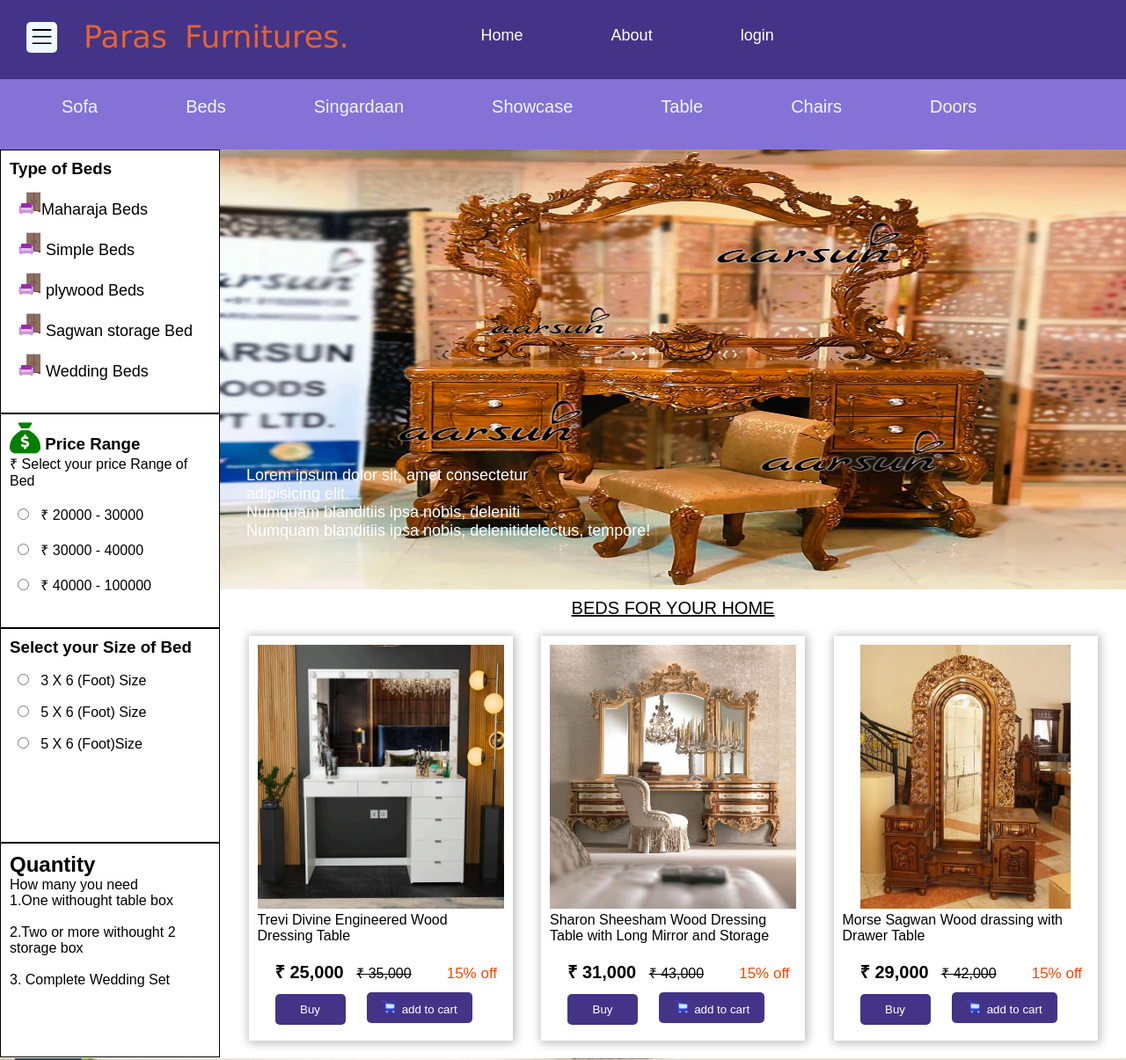
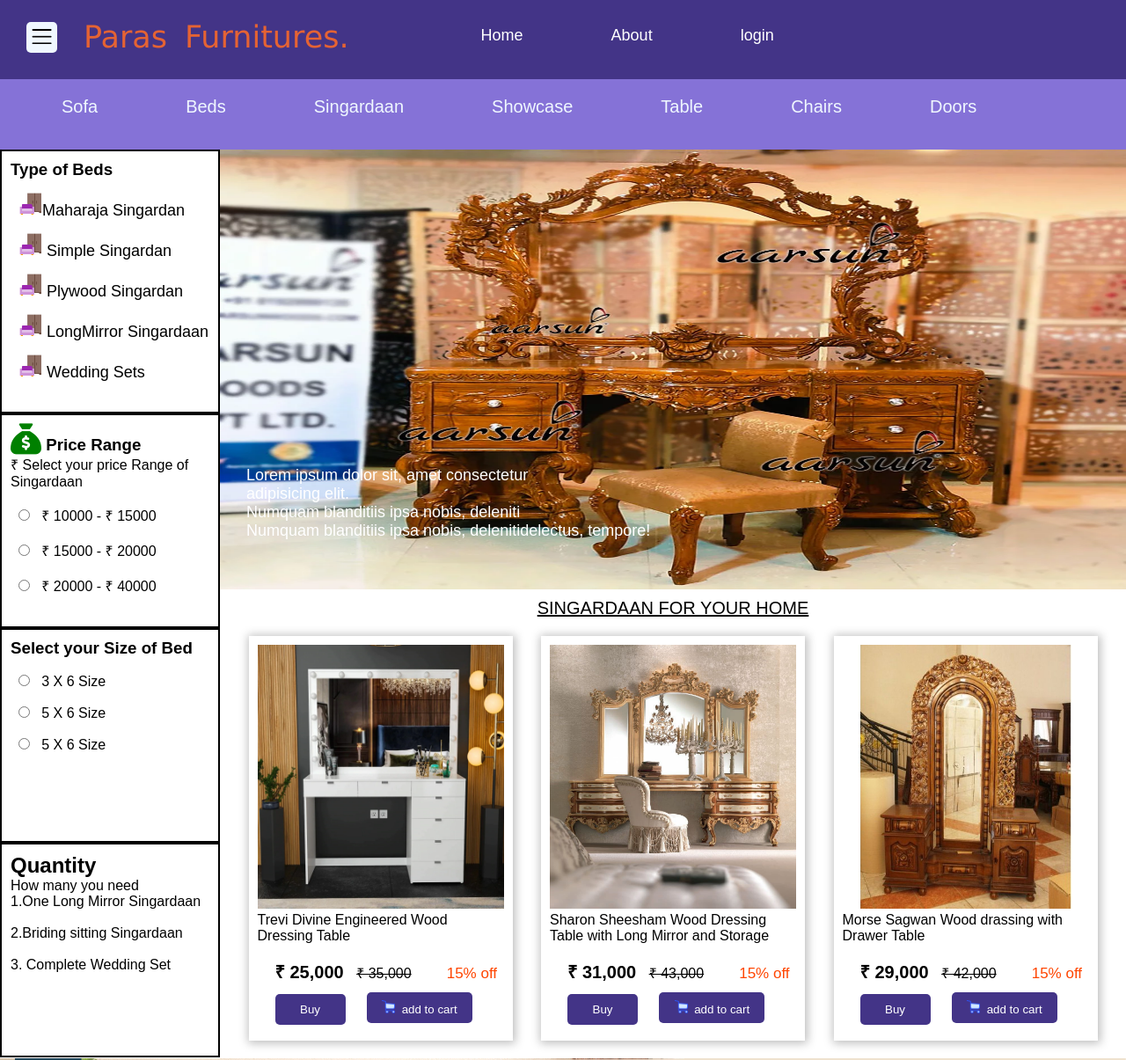
Before and after one commit to junedmd/Paras-furniture, a plain HTML site: page pages/singardan.html in a window 1280 px wide. Shown: the top 1205 px of the page at 88% size. Drawn offline with Linux system fonts and the light colour scheme.

Commit message:
add minor changes

```diff
--- a/css/product.css
+++ b/css/product.css
@@ -107,14 +107,14 @@
 
   .box{
      background-color: white;
-    border: 1px solid black;
+    border: 2px solid black;
     height: 300px;
     width: 250px;
     padding: 10px;
  }
  .box2{
    background-color: white;
-  border: 1px solid black;
+  border: 2px solid black;
   height: 244px;
   width: 250px;
   padding: 10px;
--- a/pages/singardan.html
+++ b/pages/singardan.html
@@ -42,17 +42,17 @@
           <div class="box">
             <h3> Type of Beds</h2>
              <ul>
-            <li><a href="#"><img src="./../images/icons8-furniture-48.png" class="icon">Maharaja Beds</a>
+            <li><a href="#"><img src="./../images/icons8-furniture-48.png" class="icon">Maharaja Singardan</a>
             </li>
-            <li> <img src="./../images/icons8-furniture-48.png" class="icon"> Simple Beds</a>
+            <li> <img src="./../images/icons8-furniture-48.png" class="icon"> Simple Singardan</a>
             </li>
-            <li> <img src="./../images/icons8-furniture-48.png" class="icon"> plywood Beds
+            <li> <img src="./../images/icons8-furniture-48.png" class="icon"> Plywood Singardan
 
             </a>
             </li>
-            <li> <img src="./../images/icons8-furniture-48.png" class="icon"> Sagwan storage Bed </a>
+            <li> <img src="./../images/icons8-furniture-48.png" class="icon"> LongMirror Singardaan </a>
             </li>
-            <li> <img src="./../images/icons8-furniture-48.png" class="icon"> Wedding Beds
+            <li> <img src="./../images/icons8-furniture-48.png" class="icon"> Wedding Sets
 
             </a>
             </li>
@@ -63,13 +63,13 @@
             <h3> <i class="fa-solid fa-sack-dollar"></i> Price Range </h3>
 
             <form >
-              <p>  ₹ Select your price Range of Bed</p><br>
+              <p>  ₹ Select your price Range of Singardaan</p><br>
               <input type="radio" id="html" name="fav_language" value="HTML">
-              <label for="html"> ₹ 20000 - 30000</label><br><br>
+              <label for="html"> ₹ 10000 - ₹ 15000</label><br><br>
               <input type="radio" id="css" name="fav_language" value="CSS">
-              <label for="css"> ₹ 30000 - 40000</label><br><br>
+              <label for="css"> ₹ 15000 - ₹ 20000</label><br><br>
               <input type="radio" id="javascript" name="fav_language" value="JavaScript">
-              <label for="javascript"> ₹ 40000 - 100000</label>
+              <label for="javascript"> ₹ 20000 - ₹ 40000</label>
 
 
             </form>
@@ -81,11 +81,11 @@
             <form >
              <br>
               <input type="radio" id="html" name="fav_language" value="HTML">
-              <label for="html">3 X 6 (Foot) Size</label><br><br>
+              <label for="html">3 X 6  Size</label><br><br>
               <input type="radio" id="css" name="fav_language" value="CSS">
-              <label for="css">5 X 6 (Foot) Size </label><br><br>
+              <label for="css">5 X 6  Size </label><br><br>
               <input type="radio" id="javascript" name="fav_language" value="JavaScript">
-              <label for="javascript">5 X 6 (Foot)Size</label>
+              <label for="javascript">5 X 6 Size</label>
 
 
             </form>
@@ -93,8 +93,8 @@
           <div class="box2">
             <h2> Quantity </h2>
             <p> How many you need</p>
-            <a href="3">1.One  withought table box </a><br><br>
-            <a href=""> 2.Two or more withought 2 storage box  </a><br><br>
+            <a href="3">1.One Long Mirror Singardaan </a><br><br>
+            <a href=""> 2.Briding sitting Singardaan  </a><br><br>
             <a href=""> 3. Complete  Wedding Set</a>
 
          </div>
@@ -109,7 +109,7 @@
 
 
            </div>
-            <span class="text-center">  <u>BEDS FOR YOUR HOME</u></span>
+            <span class="text-center">  <u>SINGARDAAN FOR YOUR HOME</u></span>
 
               <div class="sec1">
                   <div class="card">
```
Also changed, not shown: pages/bed.html (+2 -2 lines), pages/chair.html (+2 -2 lines), pages/door.html (+9 -9 lines), pages/product.html (+2 -2 lines), pages/showcase.html (+2 -2 lines), pages/sofa.html (+2 -2 lines), pages/table.html (+2 -2 lines).
